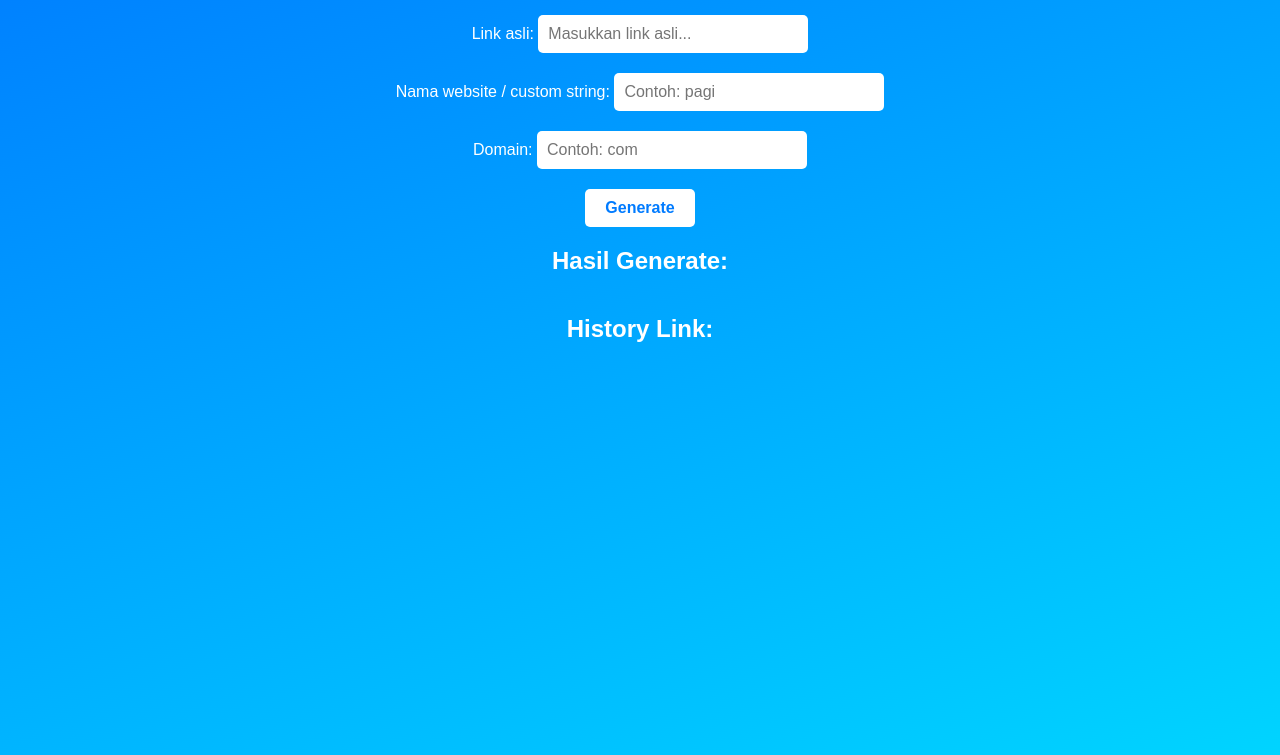
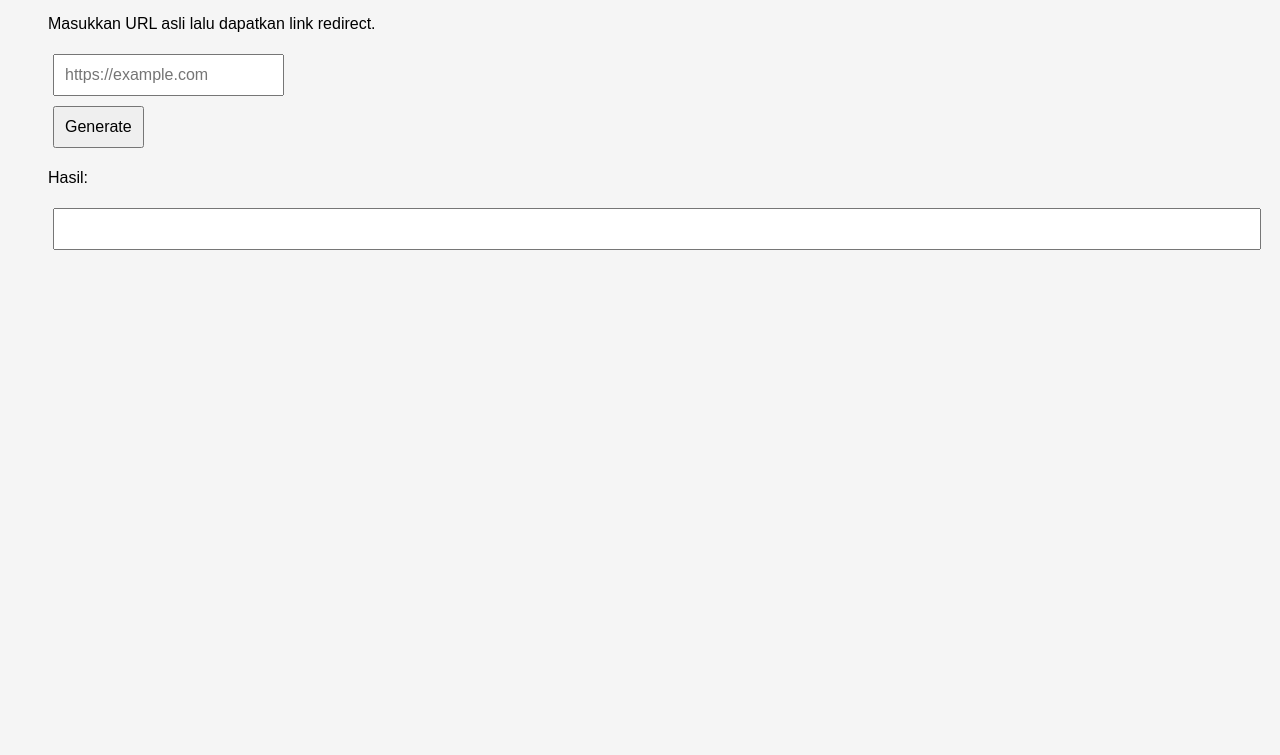
Before and after one commit to likezelwit/GenerateLink, a plain HTML site: page index.html in a window 1280 px wide. Shown: the part 101-856 px from the top of the page. After the commit the page ends 800 px from the top, so only its background shows below. Drawn offline with Linux system fonts and the light colour scheme.

Commit message:
Update index.html

```diff
--- a/index.html
+++ b/index.html
@@ -1,38 +1,26 @@
-<!DOCTYPE html>
+<!doctype html>
 <html lang="id">
 <head>
-<meta charset="UTF-8">
-<meta name="viewport" content="width=device-width, initial-scale=1.0">
-<title>URL Generator Zeli</title>
-<link rel="stylesheet" href="style.css">
+<meta charset="utf-8">
+<title>URL Shortener Redirect</title>
+<style>
+body{font-family:Arial;padding:40px;background:#f5f5f5;}
+input,button{padding:10px;margin:5px;font-size:16px;}
+</style>
 </head>
 <body>
-
-<h1>URL Generator Keren</h1>
-
-<div class="form-group">
-  <label>Link asli:</label>
-  <input type="text" id="originalURL" placeholder="Masukkan link asli..." />
-</div>
-
-<div class="form-group">
-  <label>Nama website / custom string:</label>
-  <input type="text" id="siteName" placeholder="Contoh: pagi" />
-</div>
-
-<div class="form-group">
-  <label>Domain:</label>
-  <input type="text" id="domain" placeholder="Contoh: com" />
-</div>
-
-<button onclick="generateURL()">Generate</button>
-
-<h2>Hasil Generate:</h2>
-<div id="result"></div>
-
-<h2>History Link:</h2>
-<ul id="history"></ul>
-
-<script src="script.js"></script>
+<h2>URL Redirect Generator</h2>
+<p>Masukkan URL asli lalu dapatkan link redirect.</p>
+<input id="long" placeholder="https://example.com"><br>
+<button onclick="gen()">Generate</button>
+<p>Hasil:</p>
+<input id="out" style="width:100%">
+<script>
+function gen(){
+  const long = encodeURIComponent(document.getElementById('long').value);
+  const url = window.location.origin + window.location.pathname.replace("index.html","") + "redirect.html?u=" + long;
+  document.getElementById('out').value = url;
+}
+</script>
 </body>
 </html>
```
